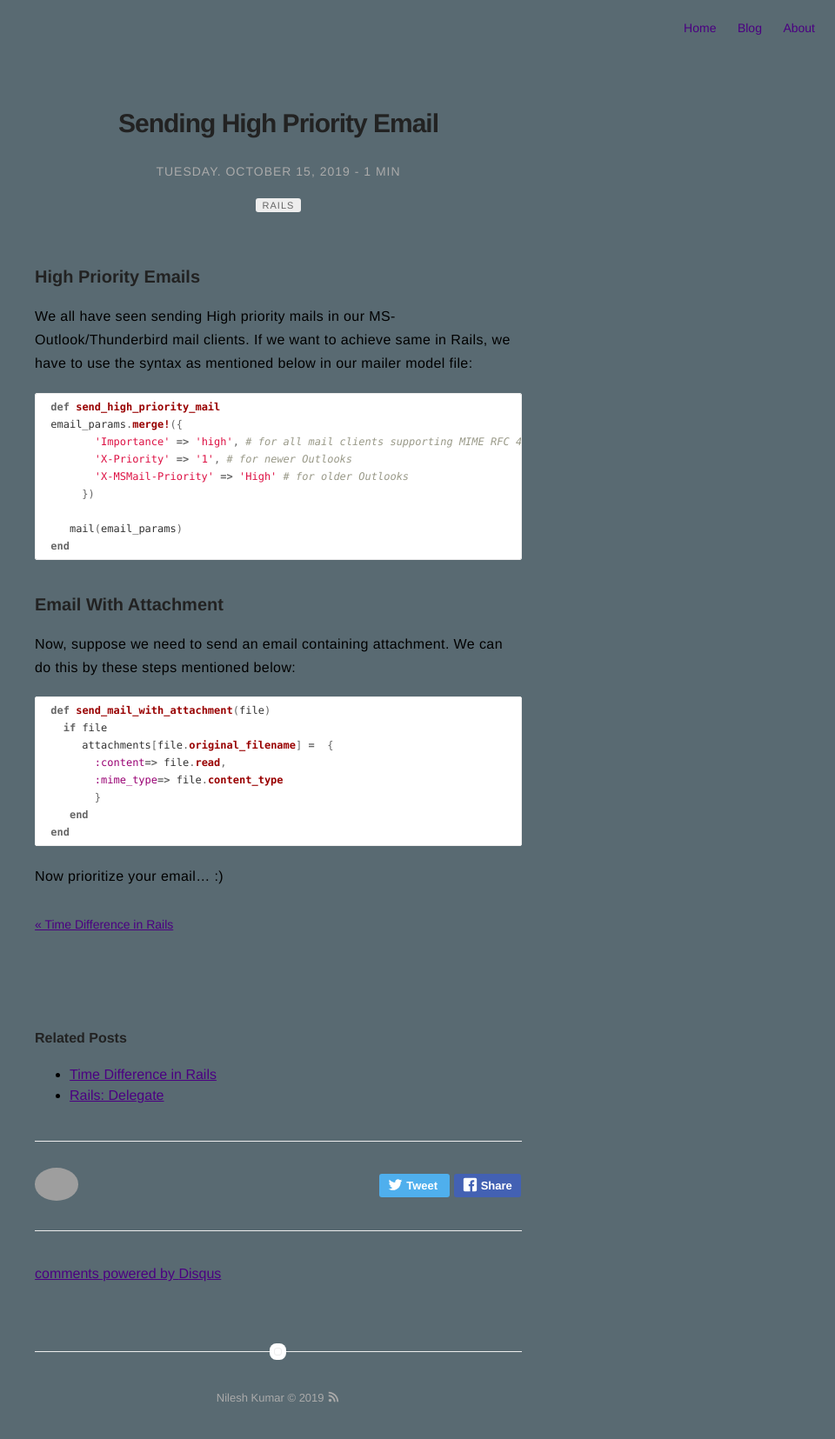
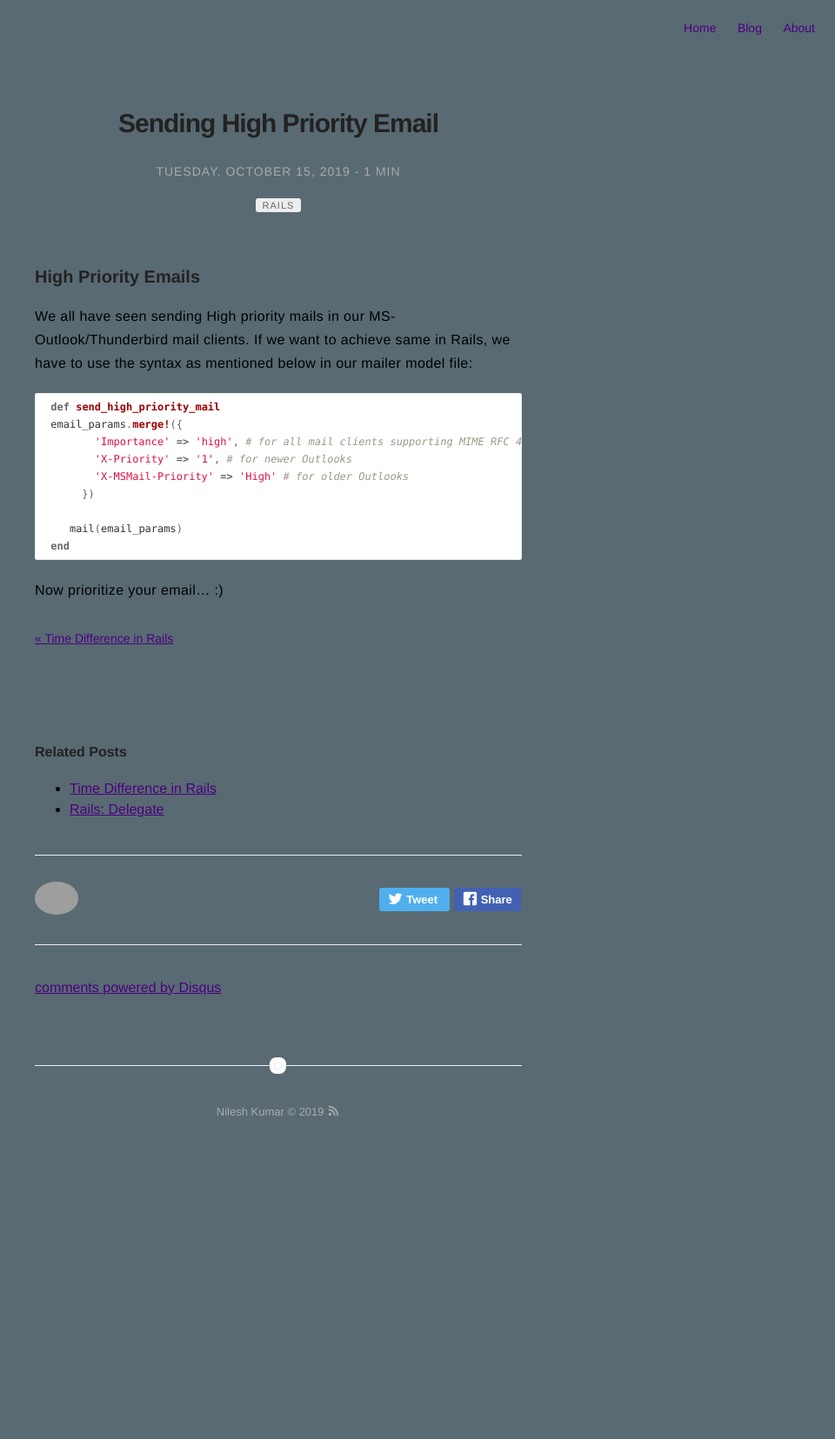
Before and after one commit to nileshkumar/nileshkumar.github.io, a Jekyll site: the page built from _posts/2019-10-15-third-post.markdown, in a window 1280 px wide. Shown: the whole page at 87% size, without its empty margins (320-1280 px from the left). Built offline with Jekyll 4.4.1, drawn with Linux system fonts in a browser that asks for light colours; comment, search, counter and statistics services are not loaded; after the commit the page ends 1326 px from its top, so only the background shows below that; grey boxes are pictures that could not be loaded.

Commit message:
minor change

```diff
--- a/_posts/2019-10-15-third-post.markdown
+++ b/_posts/2019-10-15-third-post.markdown
@@ -30,18 +30,4 @@ If we want to achieve same in Rails, we have to use the syntax as mentioned belo
  end
 {% endhighlight %}
 
-### Email With Attachment
-
-Now, suppose we need to send an email containing attachment. We can do this by these steps mentioned below:
-{% highlight ruby %}
- def send_mail_with_attachment(file)
-   if file
-      attachments[file.original_filename] =  {
-        :content=> file.read,
-        :mime_type=> file.content_type
-        }
-    end
- end
-{% endhighlight %}
-
 Now prioritize your email... :)
```
